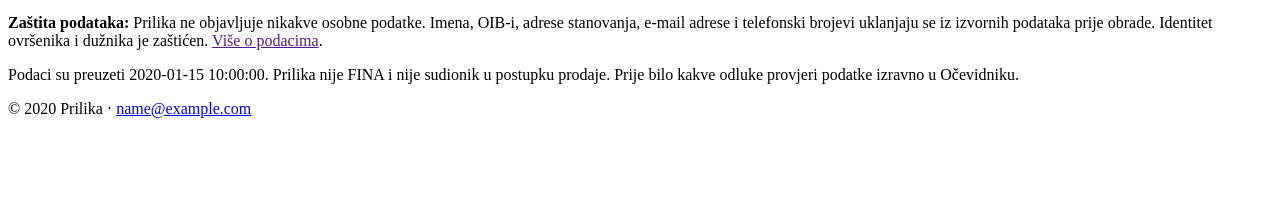
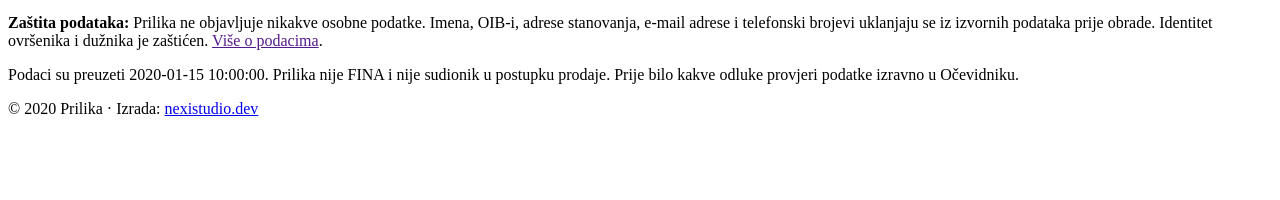
Before and after one commit to LuckyLuciano97/prilika, a Python web app: template site/templates/search.html in a window 1280 px wide. Shown: the part 600-800 px from the top of the page. Run offline with Jinja, Linux system fonts and the light colour scheme; the template is opened without the code that fills it: most values are stand-ins (such as "Sample title", 1, 10 or a date in 2020).

Commit message:
Footer credit links to the studio instead of the contact email

```diff
--- a/site/templates/base.html
+++ b/site/templates/base.html
@@ -98,7 +98,9 @@
     <p class="muted">Podaci su preuzeti {{ snapshot_date }}. Prilika nije FINA i nije
       sudionik u postupku prodaje. Prije bilo kakve odluke provjeri podatke izravno
       u Očevidniku.</p>
-    <p class="muted">© {{ year }} Prilika · <a href="mailto:{{ contact_email }}">{{ contact_email }}</a></p>
+    {# svjesno bez rel="nofollow": povratna poveznica na studio #}
+    <p class="muted">© {{ year }} Prilika · Izrada:
+      <a href="https://nexistudio.dev" target="_blank" rel="noopener">nexistudio.dev</a></p>
   </div>
 </footer>
 <script>
```
